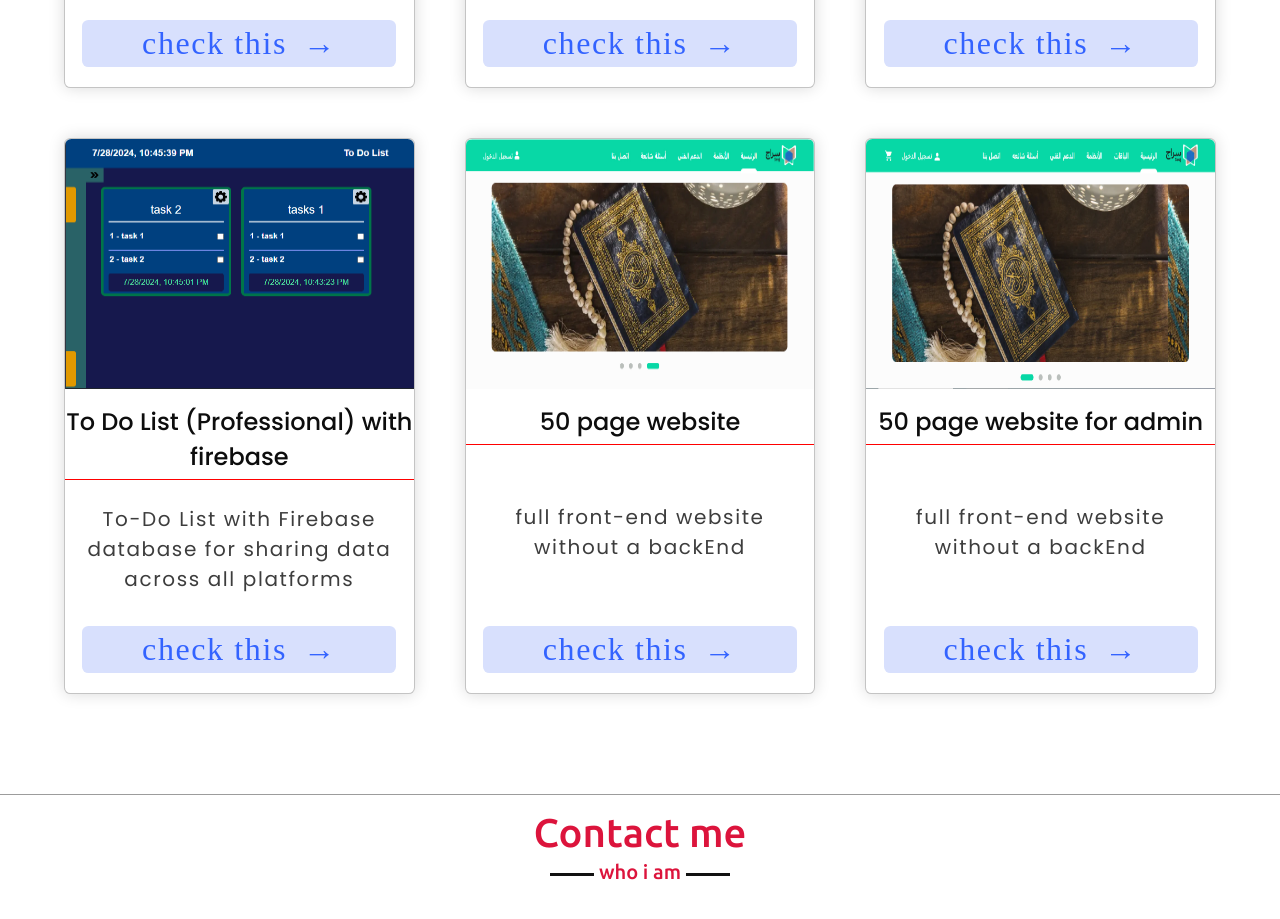
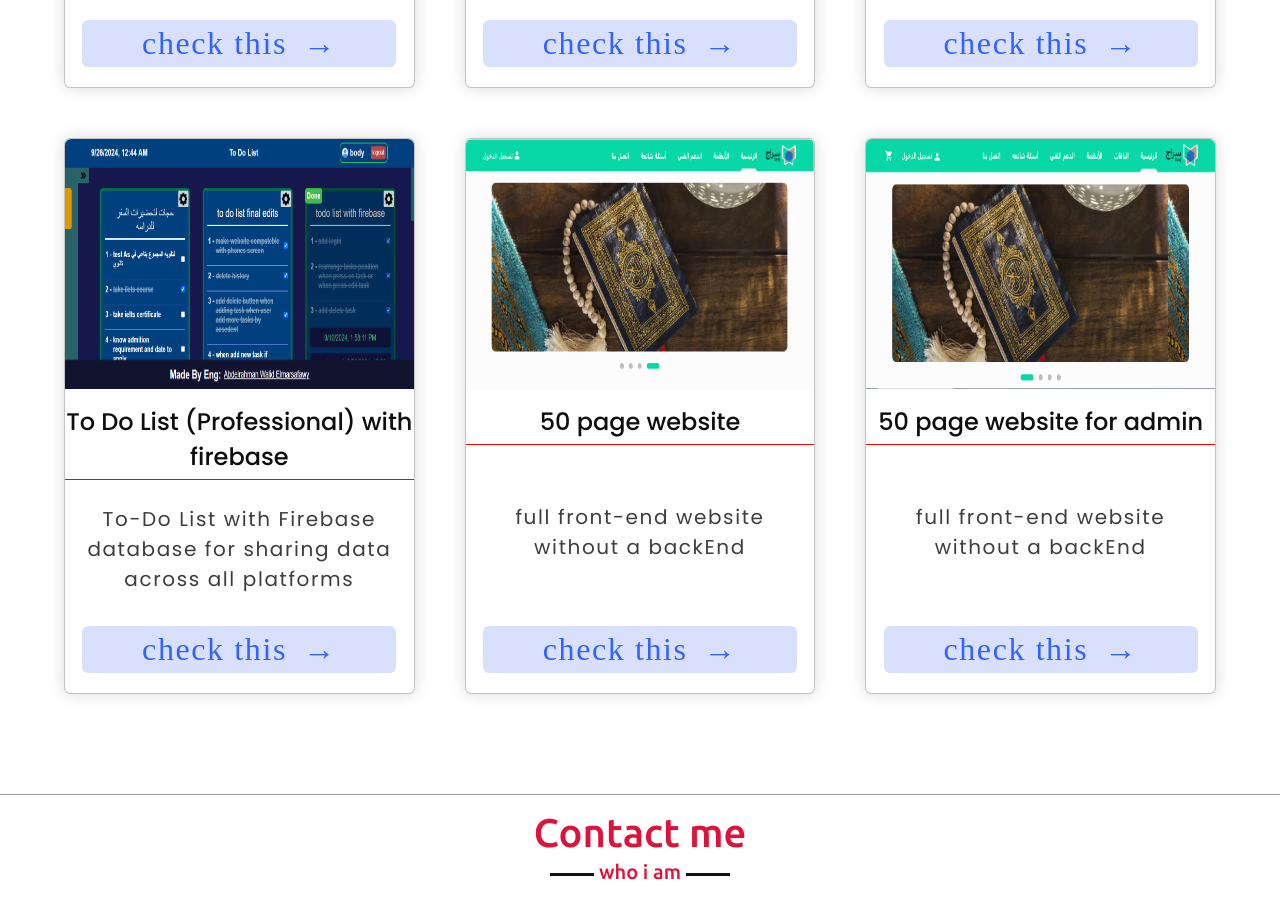
Before and after one commit to abdelrahman390/portfolio, a plain HTML site: page index.html in a window 1280 px wide. Shown: the part 3900-4819 px from the top of the page. Drawn offline with nearby package versions, Linux system fonts and the light colour scheme.

Commit message:
Update index.html

```diff
--- a/index.html
+++ b/index.html
@@ -277,7 +277,7 @@
 
                     <div class="grid-item">
                         <div class="card">
-                          <img class="card-img" src="images/Screenshot (130).png" alt="To Do List">
+                          <img class="card-img" src="images/Screenshot (420).png" alt="To Do List">
                           <div class="card-content">
                             <h1 class="card-header">To Do List (Professional) with firebase</h1>
                             <p class="card-text">
```
